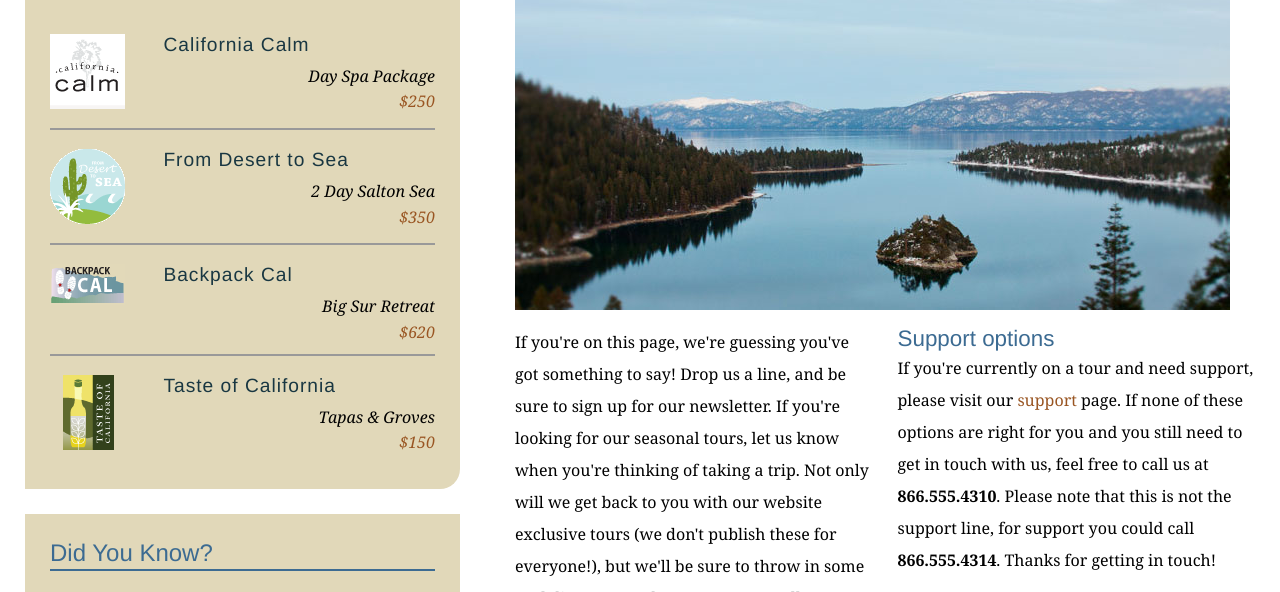
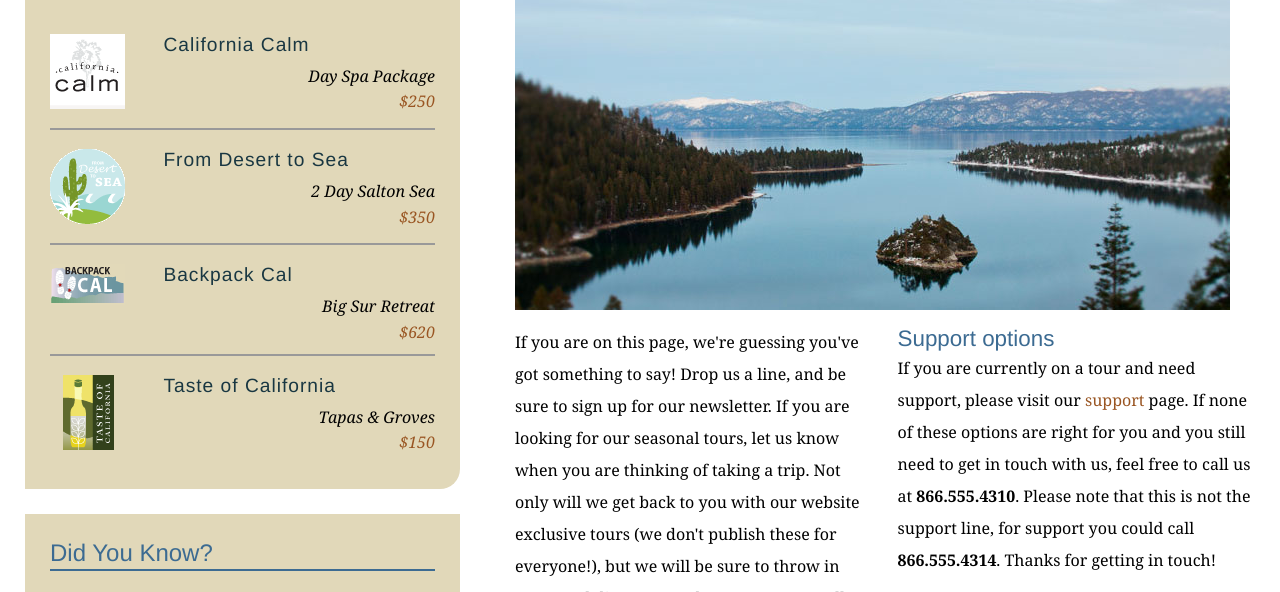
Before and after one commit to klshawabq/explore_california, a plain HTML site: page contact.html in a window 1280 px wide. Shown: the part 342-934 px from the top of the page. Drawn offline with Linux system fonts and the light colour scheme.

Commit message:
Removed contractions from contact page text

```diff
--- a/contact.html
+++ b/contact.html
@@ -68,10 +68,10 @@
           <h1>Get in touch</h1>
           <img src="assets/images/emerald_bay.jpg" alt="Beautiful Lake Tahoe" class="articleImage" />
           <div class="multiCol">
-            <p>If you're on this page, we're guessing you've got something to say! Drop us a line, and be sure to sign up for our newsletter. If you're looking for our seasonal tours,  let us know when you're thinking of taking a trip. Not only will we get back to you with our website exclusive tours (we don't publish these for everyone!), but we'll be sure to throw in some cool discounts and tour extras as well.</p>
+            <p>If you are on this page, we're guessing you've got something to say! Drop us a line, and be sure to sign up for our newsletter. If you are looking for our seasonal tours, let us know when you are thinking of taking a trip. Not only will we get back to you with our website exclusive tours (we don't publish these for everyone!), but we will be sure to throw in some cool discounts and tour extras as well.</p>
 
             <h2>Support options</h2>
-            <p>If you're currently on a tour and need support, please visit our <a href="support.html">support</a> page. If none of these options are right for you and you still need to get in touch with us, feel free to call us at<span class="phone"> <strong>866.555.4310</strong>. Please note that this is not the support line, for support you could call </span><strong>866.555.4314</strong>. Thanks for getting in touch!</p>
+            <p>If you are currently on a tour and need support, please visit our <a href="support.html">support</a> page. If none of these options are right for you and you still need to get in touch with us, feel free to call us at<span class="phone"> <strong>866.555.4310</strong>. Please note that this is not the support line, for support you could call </span><strong>866.555.4314</strong>. Thanks for getting in touch!</p>
           </div>
 
           <form id="frmContact" name="frmContact" method="post" action="contact_process.html">
```
